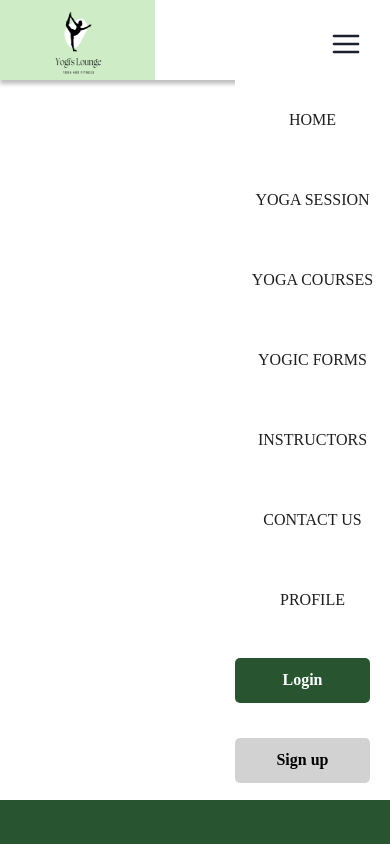
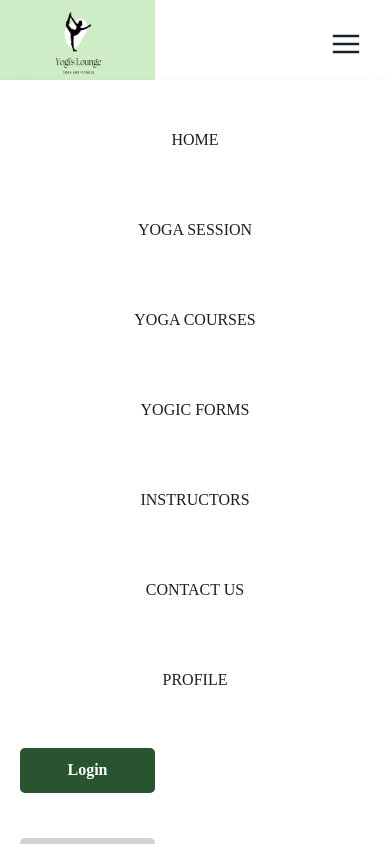
Before and after one commit to deekshithd2010/YMS-D, a React (Vite) app in the folder frontend/: page / in a window 390 px wide. Both pictures are taken after a click on the button 346 px from the left and 44 px from the top of the page. Shown: the top 844 px of the page. Built offline with nearby package versions, Linux system fonts and the light colour scheme; no server answers.

Commit message:
Style mobile menu as absolute overlay and auto-close on link click

```diff
--- a/frontend/src/pages/Menu.jsx
+++ b/frontend/src/pages/Menu.jsx
@@ -5,24 +5,31 @@ import Navbutton from '../components/Navbutton'
 import Button1 from '../components/Button1'
 import Button2 from '../components/Button2'
 
-function Menu() {
+function Menu({ onClose }) {
   return (
     <>
 
       <Flex
-      display={{base:"grid",lg:"none"}}
-      direction="column"
-      justifyContent="end"
-      bg="unset"
-        >
+        display={{base:"flex",lg:"none"}}
+        direction="column"
+        position="absolute"
+        top="80px"
+        left="0px"
+        width="100%"
+        bg="#FFFFFF"
+        zIndex="999"
+        boxShadow="0px 8px 16px rgba(0, 0, 0, 0.1)"
+        padding="20px"
+        gap="10px"
+      >
 
-      <Link to="/"> <Navbutton d="grid" name="HOME" /></Link>
-        <Link to="/Yogasessions"><Navbutton d="grid" name="YOGA SESSION" /></Link>
-        <Link to="/YogaCourses"><Navbutton d="grid" name="YOGA COURSES" /></Link>
-        <Link to="/YogaForms"><Navbutton d="grid" name="YOGIC FORMS" /></Link>
-       <Link to="/Instructors"><Navbutton d="grid"  name="INSTRUCTORS" /></Link>
-       <Link to="/Contact"><Navbutton d="grid" name="CONTACT US" /></Link>
-       <Link to="/Profile"><Navbutton d="grid" name="PROFILE" /></Link>
+      <Link to="/" onClick={onClose}> <Navbutton d="grid" name="HOME" /></Link>
+        <Link to="/Yogasessions" onClick={onClose}><Navbutton d="grid" name="YOGA SESSION" /></Link>
+        <Link to="/YogaCourses" onClick={onClose}><Navbutton d="grid" name="YOGA COURSES" /></Link>
+        <Link to="/YogaForms" onClick={onClose}><Navbutton d="grid" name="YOGIC FORMS" /></Link>
+       <Link to="/Instructors" onClick={onClose}><Navbutton d="grid"  name="INSTRUCTORS" /></Link>
+       <Link to="/Contact" onClick={onClose}><Navbutton d="grid" name="CONTACT US" /></Link>
+       <Link to="/Profile" onClick={onClose}><Navbutton d="grid" name="PROFILE" /></Link>
 
         <Box
           width="155px"
@@ -31,7 +38,7 @@ function Menu() {
           justifyContent="center"
           d="grid"
         >
-      <Link to="/Login">   <Button1
+      <Link to="/Login" onClick={onClose}>   <Button1
             name="Login"
             bg="#285430"
             br="7.5px"
@@ -50,7 +57,7 @@ function Menu() {
           justifyContent="center"
           d="grid"
         >
-         <Link to="/Signup"><Button2
+         <Link to="/Signup" onClick={onClose}><Button2
             name="Sign up"
             bg="#D9D9D9"
             br="7.5px"
--- a/frontend/src/pages/Navbar2.jsx
+++ b/frontend/src/pages/Navbar2.jsx
@@ -192,7 +192,7 @@ const showNav = () =>{
 
       </SimpleGrid>
       {
-          show && (<Menu/>)
+          show && (<Menu onClose={() => setShow(false)}/>)
         }
     </>
   );
```
